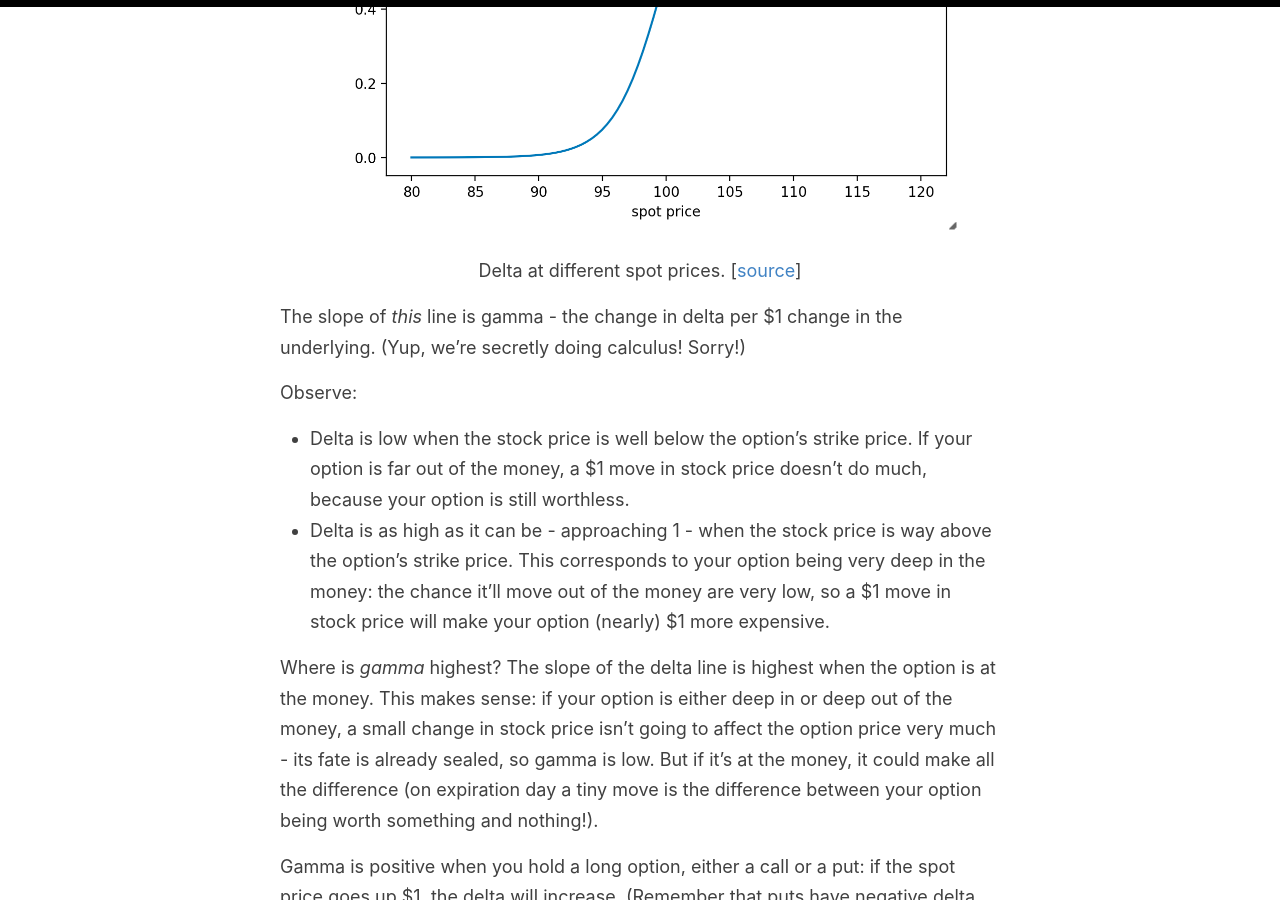
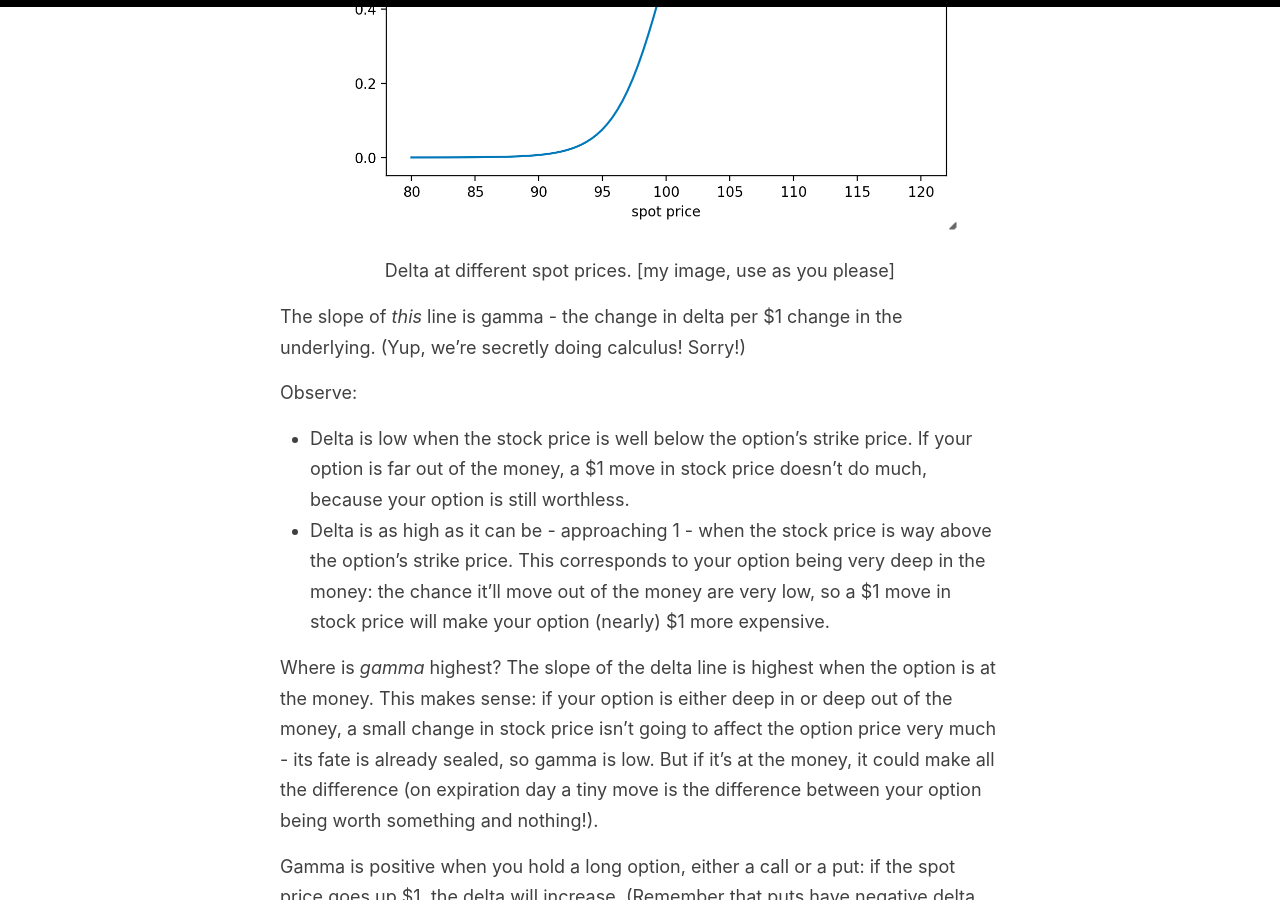
Before and after one commit to helgridly/finstuff, a Jekyll site: the page built from _posts/2021-02-19-when-things-get-weird.md, in a window 1280 px wide and 900 px high, scrolled down 3465 px. Built offline with Jekyll 4.4.1, drawn with Linux system fonts in a browser that asks for light colours; some of the changed text lies outside the part shown.

Commit message:
images are mien

```diff
--- a/_posts/2021-02-19-when-things-get-weird.md
+++ b/_posts/2021-02-19-when-things-get-weird.md
@@ -69,7 +69,7 @@ You can see this on a graph of delta against the spot price, i.e. plotting the s
 
 <div align="center">
 <img src="../images/delta-s-graph.png" width=640>
-<p><small>Delta at different spot prices. [<a href="https://www.fool.com/investing/2021/01/28/what-is-a-gamma-squeeze//">source</a>]</small></p>
+<p><small>Delta at different spot prices. [my image, use as you please]</small></p>
 </div>
 
 The slope of _this_ line is gamma - the change in delta per $1 change in the underlying. (Yup, we're secretly doing calculus! Sorry!)
@@ -124,7 +124,7 @@ There is another counter-force that helps prevent gamma squeezes: option buying
 
 <div align="center">
 <img src="../images/delta-s-graph-vol.png" width=640>
-<p><small>Delta with different volatility. [<a href="https://www.fool.com/investing/2021/01/28/what-is-a-gamma-squeeze//">source</a>]</small></p>
+<p><small>Delta with different volatility. [my image, use as you please]</small></p>
 </div>
 
 The change in
```
